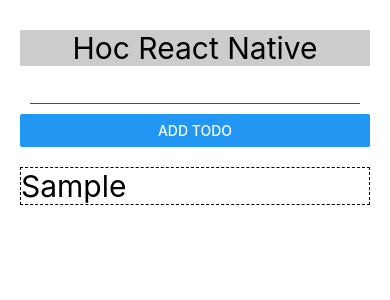
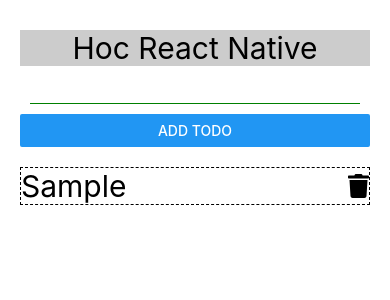
Before and after one commit to TrungTy0906/react-native, a React Native app: screen / in a window 390 px wide. Both pictures are taken after typing "Sample" into the empty fields and a click on the button "ADD TODO". Shown: the top 300 px of the page. Built offline with nearby package versions, Linux system fonts and the light colour scheme.

Commit message:
Flex-box

```diff
--- a/App.tsx
+++ b/App.tsx
@@ -1,6 +1,8 @@
 import { StatusBar } from 'expo-status-bar';
 import { useState } from 'react';
 import { Button, FlatList, Pressable, ScrollView, StyleSheet, Text, TextInput, TouchableOpacity, View } from 'react-native';
+
+import FontAwesome5 from '@expo/vector-icons/FontAwesome5';
 
 export default function App() {
 
@@ -33,9 +35,8 @@
       <Text style = {styles.text} >
         Hoc React Native
       </Text>
-
        {/* form  */}
-    <View style = {styles.body} >
+      <View style = {styles.form} >
         <TextInput
           value={todo}
           onChangeText={(value) => setTodo(value)}
@@ -43,9 +44,8 @@
         <Button title='Add todo'
           onPress={handleAddTodo}/>
       </View>
-
       {/* list todo */}
-    <View style = {styles.body} >
+      <View style = {styles.list} >
         <FlatList
           data={listTodo}
           renderItem={(data) => {
@@ -54,16 +54,16 @@
                 onPress={() => deleteTodo(data.item.id)}
                 style = {({pressed}) => ({opacity : pressed ? 0.5 : 1})}
               >
+                <View style = {styles.todo} >
                   <Text style = {styles.itemInList} >{data.item.name}</Text>
+                  <FontAwesome5 name="trash" size={24} color="black" />
+                </View>
               </Pressable>
             )
           } }
         />
       </View>
-
     </View>
-
-
   );
 }
 
@@ -73,6 +73,8 @@
     paddingTop: 30,
     paddingHorizontal: 20,
     backgroundColor: '#fff',
+    // borderWidth: 2,
+    // borderColor: 'green'
     // alignItems: 'center',
     // justifyContent: 'center',
   },
@@ -98,8 +100,18 @@
   },
   itemInList: {
     fontSize: 30,
+  },
+  form: {
+  },
+  list: {
+    flex: 1,
+  },
+  todo: {
+    flexDirection: 'row',
+    marginVertical: 20,
+    alignItems: 'center',
+    justifyContent: 'space-between',
     borderWidth: 1,
     borderStyle: 'dashed',
-    marginVertical: 20,
-  }
+  },
 });
```
Also changed, not shown: components/reviews/about.tsx (added, +11 -0 lines), components/reviews/detail.tsx (added, +11 -0 lines), components/reviews/home.tsx (added, +11 -0 lines). Lines whose indentation alone changed are shown as unchanged.
